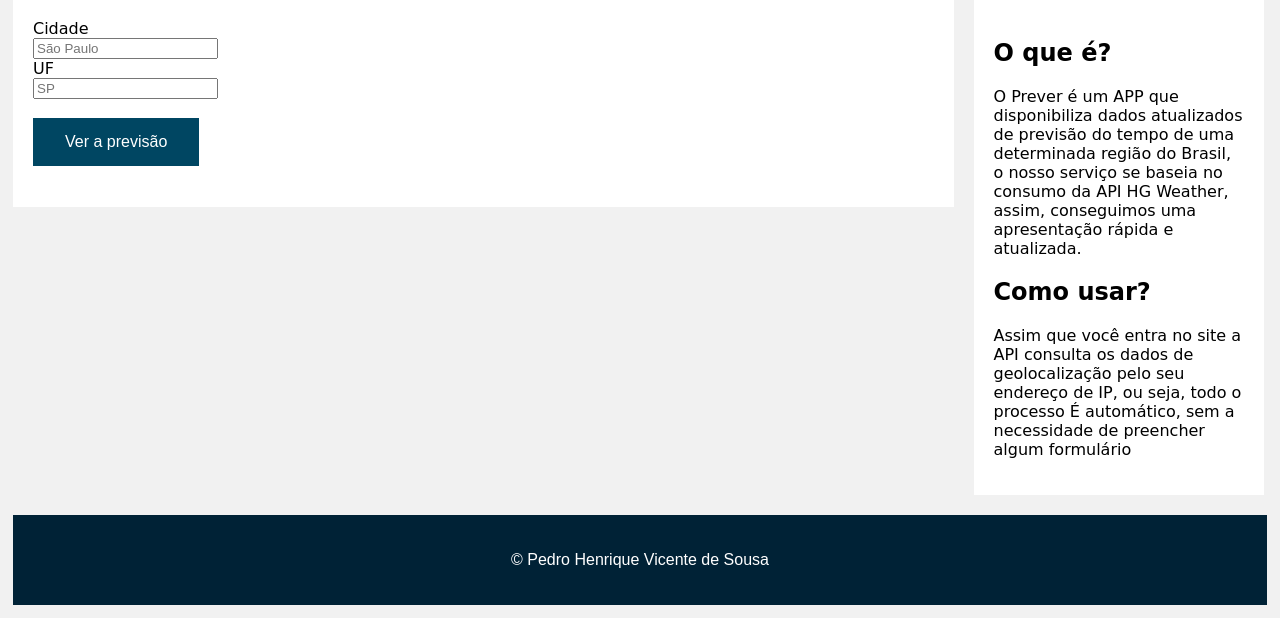
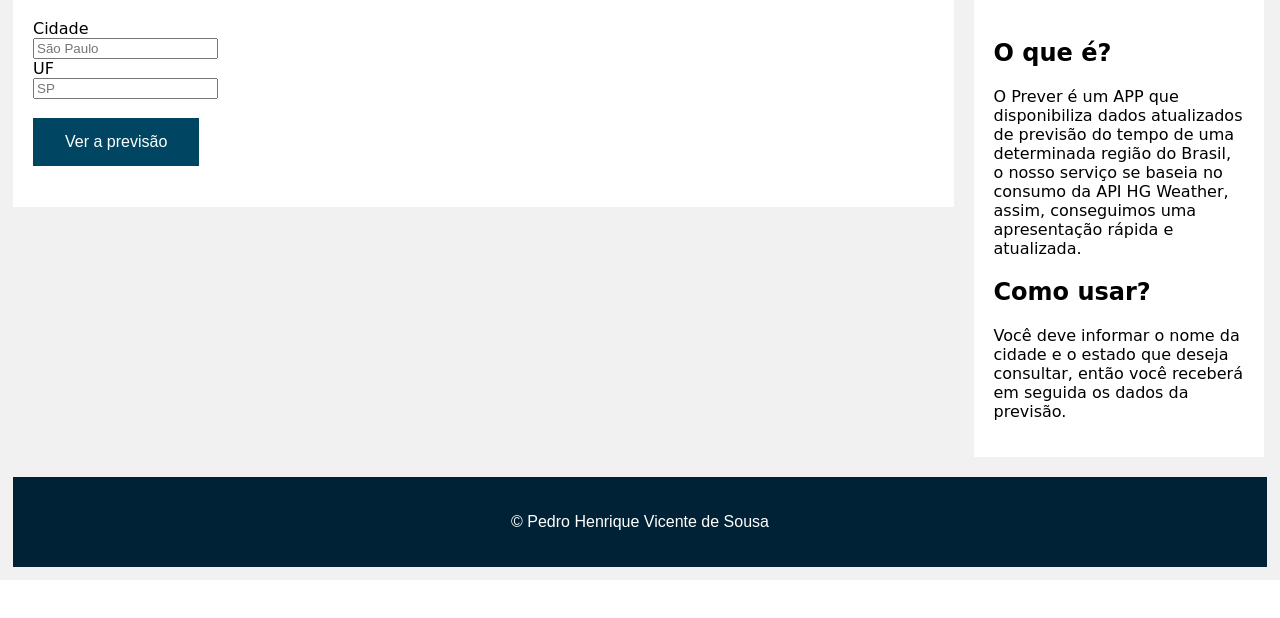
Before and after one commit to vic012/previsao-do-tempo, a Django app: page / in a window 1280 px wide. Shown: the part 246-864 px from the top of the page. After the commit the page ends 826 px from the top, so only its background shows below. Run offline with Django 3.2, Linux system fonts and the light colour scheme.

Commit message:
Ajustando o README.md e a descrição no site

```diff
--- a/previsao/templates/index.html
+++ b/previsao/templates/index.html
@@ -76,8 +76,7 @@
 				</p>
 				<h2>Como usar?</h2>
 				<p>
-					Assim que você entra no site a API consulta os dados de geolocalização pelo seu endereço de IP, ou seja, todo o processo
-					É automático, sem a necessidade de preencher algum formulário
+					Você deve informar o nome da cidade e o estado que deseja consultar, então você receberá em seguida os dados da previsão.
 				</p>
 			</div>
 		</div>
```
